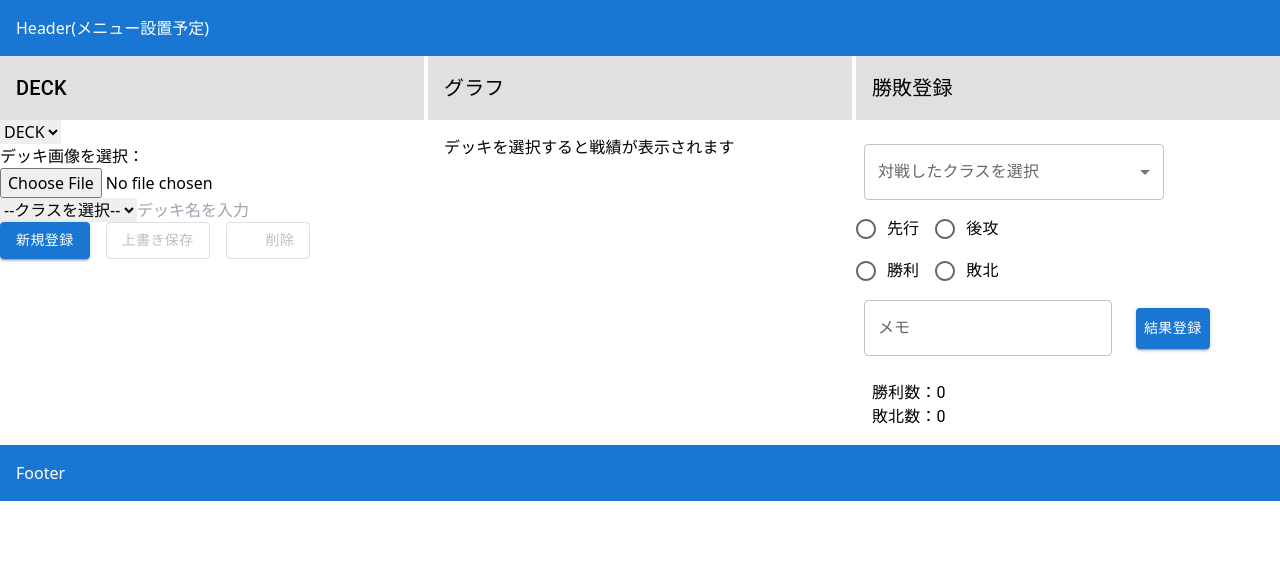
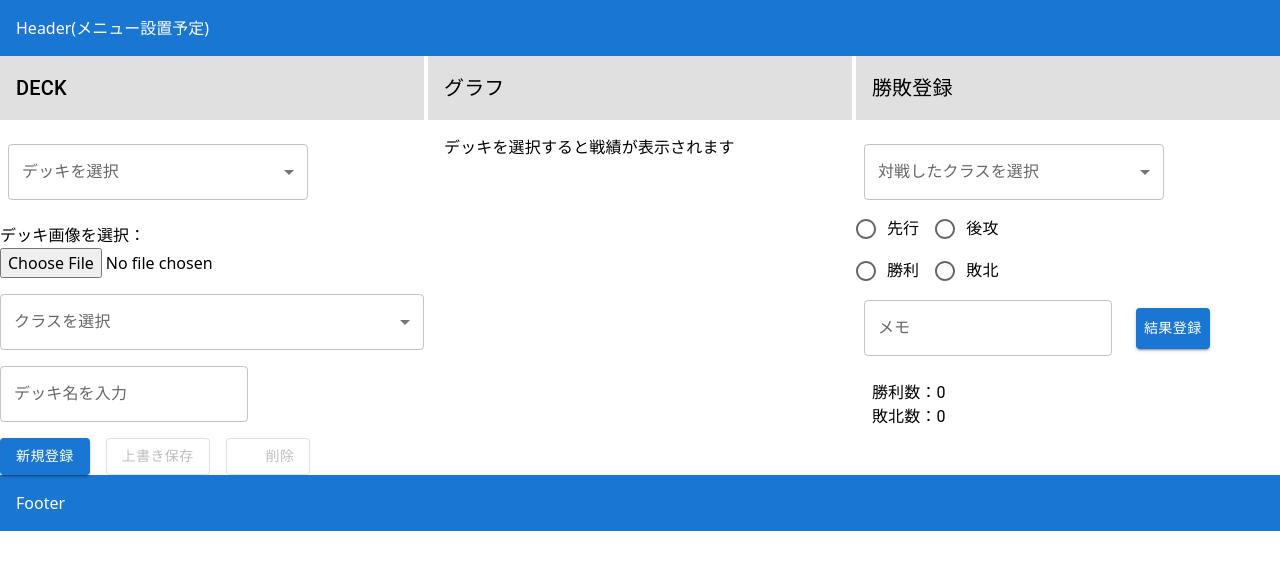
Before and after one commit to narudev4/beyond-log, a Next.js app: page /dashboard in a window 1280 px wide. Shown: the top 570 px of the page. Built offline with nearby package versions, Linux system fonts and the light colour scheme; some icons are missing.

Commit message:
DeckPanelをMUIで書き直し

```diff
--- a/src/app/components/DeckPanel.jsx
+++ b/src/app/components/DeckPanel.jsx
@@ -1,5 +1,16 @@
 import DeleteIcon from "@mui/icons-material/Delete";
-import { Button, IconButton, Stack, Typography } from "@mui/material";
+import {
+  Box,
+  Button,
+  IconButton,
+  Stack,
+  Typography,
+  Select,
+  FormControl,
+  InputLabel,
+  MenuItem,
+  TextField,
+} from "@mui/material";
 import React, { useEffect, useState } from "react";
 
 // propsとして受け取る
@@ -105,59 +116,91 @@ const DeckPanel = ({ selectDeckId, onSelectDeck, onDeckChange }) => {
   };
 
   return (
-    <div>
-			<Typography variant="h6" component="h2" sx={{ bgcolor: "grey.300", p: 2 }}>DECK</Typography>
+    <Box>
+      <Typography
+        variant="h6"
+        component="h2"
+        sx={{ bgcolor: "grey.300", p: 2, mb: 2 }}
+      >
+        DECK
+      </Typography>
 			<form onSubmit={handleSubmit}>
+      <FormControl sx={{ width: 300, m: 1 }}>
+        <InputLabel id="deck-select-label">デッキを選択</InputLabel>
         {/* formがsubmitしたときhandleSubmitを実行 */}
-        <select value={selectDeckId || ""} onChange={handleDeckSelect}>
+        <Select
+          value={selectDeckId || ""}
+          onChange={handleDeckSelect}
+          labelId="deck-select-label"
+          label="デッキを選択"
+        >
           {/* valueにdeckIdまたは"",ChangeしたときhandleDeckSelectを実行 */}
-          <option value="">DECK</option>
           {/* 引数にdを渡してdeckListをmapでループする、keyとvalueにd.idを設定、d.nameでデッキ名表示 */}
           {deckList.map((d) => (
-            <option key={d.id} value={d.id}>
+            <MenuItem key={d.id} value={d.id}>
               {d.name}
-            </option>
+            </MenuItem>
           ))}
-        </select>
-        <label>
+        </Select>
+        </FormControl>
+
+        <Box sx={{ my: 2 }}>
           {/* deckImageUrlがあれば画像を表示、なければ<p>を表示 */}
           {deckImageUrl ? (
-            <img src={deckImageUrl} alt="デッキ画像" />
+            <img src={deckImageUrl} alt="デッキ画像" style={{maxWidth: "100%", maxHeight: 150 }}/>
           ) : (
-            <p>デッキ画像を選択：</p>
+            <Typography>デッキ画像を選択：</Typography>
           )}
           <input type="file" accept="image/*" onChange={handleImageChange} />{" "}
           {/* accept="image/*"で画像のみ選択可能、ChangeしたときhandleImageChangeを実行 */}
-        </label>
+        </Box>
+
         {/* ChangeしたときdeckClassを更新 */}
         {/* valueにdeckClass */}
-        <select
+          <FormControl fullWidth sx={{ mb: 2 }}>
+            <InputLabel id="class-select-label">クラスを選択</InputLabel>
+            <Select
+              labelId="class-select-label"
+              label="クラスを選択"
               name="selectClass"
               value={deckClass}
               onChange={(e) => setDeckClass(e.target.value)}
             >
-          <option value="">--クラスを選択--</option>
-          <option value="エルフ">エルフ</option>
-          <option value="ロイヤル">ロイヤル</option>
-          <option value="ウィッチ">ウィッチ</option>
-          <option value="ドラゴン">ドラゴン</option>
-          <option value="ナイトメア">ナイトメア</option>
-          <option value="ビショップ">ビショップ</option>
-          <option value="ネメシス">ネメシス</option>
-        </select>
+              <MenuItem value="エルフ">エルフ</MenuItem>
+              <MenuItem value="ロイヤル">ロイヤル</MenuItem>
+              <MenuItem value="ウィッチ">ウィッチ</MenuItem>
+              <MenuItem value="ドラゴン">ドラゴン</MenuItem>
+              <MenuItem value="ナイトメア">ナイトメア</MenuItem>
+              <MenuItem value="ビショップ">ビショップ</MenuItem>
+              <MenuItem value="ネメシス">ネメシス</MenuItem>
+            </Select>
+          </FormControl>
+
           {/* valueにdeckName ChangeしたときdeckNameを更新*/}
-        <input
+          <TextField
+            label="デッキ名を入力"
+            value={deckName}
+            onChange={(e) => setDeckName(e.target.value)}
+						sx={{ mb:2 }}
+						/>
+
+        {/* <input
           type="text"
           placeholder="デッキ名を入力"
           value={deckName}
           onChange={(e) => setDeckName(e.target.value)}
-        />
+        /> */}
         <Stack direction="row" spacing={2}>
           <Button variant="contained" type="submit">
             新規登録
           </Button>
           {/* submitしない場合はtype="button"にする clickしたときhandleUpdateを実行 */}
-          <Button variant="outlined" type="button" onClick={handleUpdate} disabled={!selectDeckId}>
+          <Button
+            variant="outlined"
+            type="button"
+            onClick={handleUpdate}
+            disabled={!selectDeckId}
+          >
             上書き保存
           </Button>
           {/* clickしたとき選択中のdeckIdのデッキに対してhandleDeleteを実行 deckIdがないと消せない 簡易バリデーション */}
@@ -173,7 +216,7 @@ const DeckPanel = ({ selectDeckId, onSelectDeck, onDeckChange }) => {
           </Button>
         </Stack>
 			</form>
-    </div>
+    </Box>
   );
 };
 
--- a/src/app/components/WinRateGraph.jsx
+++ b/src/app/components/WinRateGraph.jsx
@@ -2,12 +2,16 @@ import { Box, Typography } from "@mui/material";
 import React from "react";
 // recharts：グラフ描画専用のライブラリ
 import {
-  BarChart, // 棒グラフ全体のコンテナ
+  BarChart, // 棒グラフを包むコンテナ
   Bar, // 各データの棒を描画
   ResponsiveContainer, // 親サイズに応じてグラフサイズを自動調整
   Tooltip, // ホバー時にデータを表示
   XAxis, // 横軸（名前）
   YAxis, // Y軸（％表示用）
+  Pie, // 円グラフを描画
+  PieChart, // Pieを包むコンテナ
+  Cell, // 個別の色を指定できる
+  Legend, // ラベル一覧を自動で表示するコンポーネント
 } from "recharts";
 
 // matches：対戦データの配列（propsで親から受け取る）
@@ -37,14 +41,43 @@ const calculateWinRates = (matches) => {
     },
     {
       name: "後攻",
-      winRate: second.length === 0 ? 0 : Math.round((secondWins / second.length) * 100),
+      winRate:
+        second.length === 0
+          ? 0
+          : Math.round((secondWins / second.length) * 100),
     },
   ];
 };
 
-// WinRateGraph：親から対戦データを受け取り、棒グラフとして勝率を表示
+// 対戦したクラスを取得して円グラフ用のオブジェクトに変換する関数
+const getOpponentClassDistribution = (matches) => {
+  const countMap = {}; // クラスごとの対戦数を記録する空のオブジェクト
+  matches.forEach((match) => {
+    const cls = match.opponentDeck; // 対戦したクラスを変数に代入
+    countMap[cls] = (countMap[cls] || 0) + 1; // オブジェクト[]で変数の中身をキーとして使う
+  });
+// countMapオブジェクト（{ "エルフ": 3, "ロイヤル": 2, ... }）を
+  // RechartsのPieChartが受け取れる形式（[{ name: "エルフ", value: 3 }, ...]）に変換
+  return Object.entries(countMap) // [["エルフ", 3], ["ロイヤル", 2], ...]
+    .map(([name, value]) => ({ name, value })); // Recharts用のオブジェクト形式に変換
+};
+
+// 円グラフ用の色の配列
+const CLASS_COLORS = {
+  エルフ: "#4CAF50",
+  ロイヤル: "#E6C200",
+  ウィッチ: "#5C6BC0",
+  ドラゴン: "#FF8C00",
+  ナイトメア: "#A03B4C",
+  ビショップ: "#DCD0C0",
+  ネメシス: "#00CED1",
+};
+
+// WinRateGraph：親から対戦データを受け取り、グラフとして勝率を表示
 const WinRateGraph = ({ matches }) => {
-  const data = calculateWinRates(matches);
+  const barData = calculateWinRates(matches);
+  const pieData = getOpponentClassDistribution(matches);
+
   return (
     <Box>
       <Typography
@@ -54,19 +87,58 @@ const WinRateGraph = ({ matches }) => {
       >
         グラフ
       </Typography>
-      <Box sx={{ width: "100%", height: 300}}>
+      <Box sx={{ width: "100%", height: 300 }}>
         {/* ResponsiveContainer：親要素に高さを必ず含める */}
         <ResponsiveContainer>
           {/* BarChart：dataを渡すとグラフが描画される */}
-          <BarChart data={data}>
+          <BarChart data={barData}>
             {/* 横軸に全体・先行・後攻の名前を表示 */}
-            <XAxis dataKey="name"/>
+            <XAxis dataKey="name" />
             {/* 縦軸に勝率を％で表示 */}
-            <YAxis unit="%"/>
+            <YAxis unit="%" />
             <Tooltip />
             {/* dataKeyで表示する項目を指定("勝率")・fillで棒の色を設定 */}
-						<Bar dataKey="winRate" fill="#8884d8"/>
+            <Bar dataKey="winRate" fill="#8884d8" />
           </BarChart>
+        </ResponsiveContainer>
+      </Box>
+      <Box sx={{ width: "100%", height: 300 }}>
+        <Typography>分布</Typography>
+        <ResponsiveContainer width="100%" height="100%">
+          {/* 円グラフ全体のコンテナ */}
+					<PieChart>
+						{/*
+							data 円グラフに表示するデータ(nameとvalueを持つオブジェクトの配列)
+              dataKey データの数値部分のキー（ここではvalue）
+              nameKey データの名前部分のキー (ここではname)
+              cx/cy グラフの中心座標(50%で中央)
+              outerRadius グラフの大きさ（半径）
+              fill デフォルトの色（Cellで上書きされるので実際には使われない）
+              label セクションごとにラベル(名前や値)を表示
+						 */}
+            <Pie
+              data={pieData}
+              dataKey="value"
+              nameKey="name"
+              cx="50%"
+              cy="50%"
+              outerRadius={80}
+              fill="#8884d8"
+              label
+            >
+							{/* 各クラスごとにセクションを生成 */}
+							{/* Cellで個別の色を設定 */}
+							{/* COLORS[index % COLORS.length]で色を順番に割り当て */}
+              {getOpponentClassDistribution(matches).map((entry, index) => (
+                <Cell
+                  key={`cell-${index}`}
+                  fill={CLASS_COLORS[entry.name] || "#8884d8"}
+                />
+              ))}
+            </Pie>
+						<Tooltip />
+						<Legend />
+          </PieChart>
         </ResponsiveContainer>
       </Box>
     </Box>
```
Lines whose indentation alone changed are shown as unchanged.
